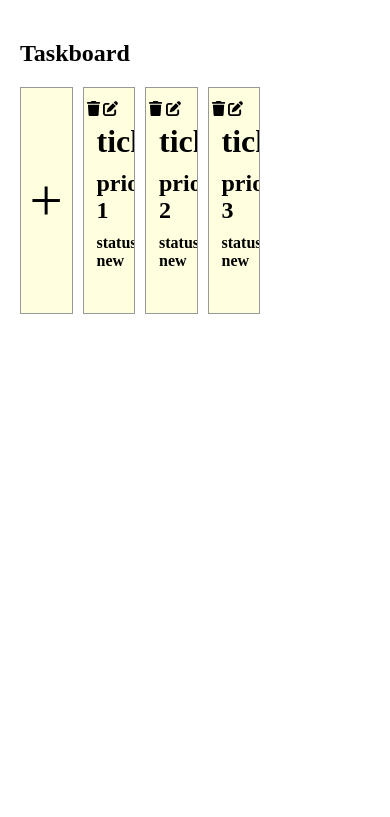
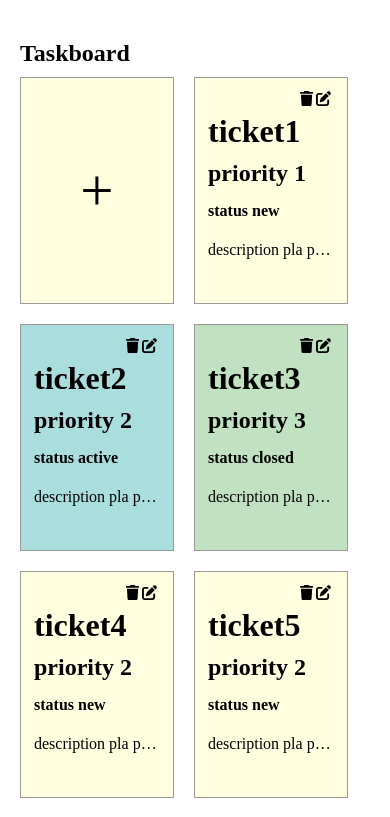
Before and after one commit to ayaashraf1/planRadar, a React (Vite) app in the folder saas-project/: page /listing in a window 390 px wide. Shown: the top 817 px of the page. Built offline with nearby package versions, Linux system fonts and the light colour scheme.

Commit message:
handle responsive-add style based on status

```diff
--- a/saas-project/src/App.css
+++ b/saas-project/src/App.css
@@ -4,7 +4,9 @@
   --redColor: red;
   --grayColor: #999;
   --lightColor: white;
-  --ticketColor: lightyellow;
+  --ticketNewColor: lightyellow;
+  --ticketActiveColor: #add;
+  --ticketClosedColor: #c1e2c1;
 }
 
 body {
--- a/saas-project/src/components/ticketCard/ticketCard.css
+++ b/saas-project/src/components/ticketCard/ticketCard.css
@@ -3,13 +3,21 @@
     width: 15%;
     height: 227px;
     overflow: hidden;
-    background: var(--ticketColor);
+    background: var(--ticketNewColor);
     display: flex;
     flex-direction: column;
     padding: 13px;
     box-sizing: border-box;
-    margin-bottom: 10px;
-    margin-right: 10px;
+    margin-bottom: 20px;
+    margin-right: 20px;
+}
+
+.ticket-card-container.active {
+    background: var(--ticketActiveColor);
+}
+
+.ticket-card-container.closed {
+    background: var(--ticketClosedColor);
 }
 
 .ticket-card-container .edit-delete-container {
@@ -19,14 +27,16 @@
     font-size: 15px;
     cursor: pointer;
 }
-.ticket-card-container .edit-delete-container svg{
+
+.ticket-card-container .edit-delete-container svg {
     pointer-events: none;
 }
+
 .ticket-card-container .edit-delete-container svg:first-child {
     margin-right: 3px;
 }
 
-.ticket-card-container .edit-delete-container > div:hover {
+.ticket-card-container .edit-delete-container>div:hover {
     color: var(--redColor);
 }
 
@@ -36,6 +46,7 @@
     margin: 0;
     margin-top: 5px;
     margin-bottom: 5px;
+    overflow-wrap: break-word;
 }
 
 .ticket-card-container p {
@@ -43,5 +54,29 @@
     display: -webkit-box;
     overflow: hidden !important;
     text-overflow: ellipsis;
-    -webkit-line-clamp: 3;
+    -webkit-line-clamp: 1;
 }
+
+@media (max-width: 823px) {
+    .ticket-card-container {
+        width: 22%;
+    }
+}
+
+@media (max-width: 720px) {
+    .ticket-card-container {
+        width: 30%;
+    }
+}
+
+@media (max-width: 576px) {
+    .ticket-card-container {
+        width: 44%;
+    }
+}
+
+@media (max-width: 375px) {
+    .ticket-card-container {
+        width: 100%;
+    }
+}
--- a/saas-project/src/components/ticketCard/ticketCard.jsx
+++ b/saas-project/src/components/ticketCard/ticketCard.jsx
@@ -16,7 +16,7 @@ const TicketCard = ({ data, showAddPopup }) => {
         showAddPopup(clickedEleData);
     }
 
-    return (<div className="ticket-card-container" key={data.id} id={data.id}>
+    return (<div className={`ticket-card-container ${data.status}`} key={data.id} id={data.id}>
         <div className='edit-delete-container'>
             <div onClick={handleDelete} id={data.id}><FontAwesomeIcon icon={faTrash} /> </div>
             <div onClick={handleEdit} id={data.id} ><FontAwesomeIcon icon={faPenToSquare} /> </div>
--- a/saas-project/src/components/ticketsListing/ticketsListing.css
+++ b/saas-project/src/components/ticketsListing/ticketsListing.css
@@ -1,5 +1,6 @@
 #ticket-listing-container {
     display: flex;
+    flex-wrap: wrap;
 }
 
 #add-new-ticket-div {
@@ -7,15 +8,39 @@
     width: 15%;
     height: 227px;
     overflow: hidden;
-    background: var(--ticketColor);
+    background: var(--ticketNewColor);
     display: flex;
     flex-direction: column;
     padding: 13px;
     box-sizing: border-box;
-    margin-bottom: 10px;
-    margin-right: 10px;
+    margin-bottom: 20px;
+    margin-right: 20px;
     cursor: pointer;
     align-items: center;
     justify-content: center;
     font-size: 59px;
 }
+
+@media (max-width: 823px) {
+    #add-new-ticket-div {
+        width: 22%;
+    }
+}
+
+@media (max-width: 720px) {
+    #add-new-ticket-div {
+        width: 30%;
+    }
+}
+
+@media (max-width: 576px) {
+    #add-new-ticket-div {
+        width: 44%;
+    }
+}
+
+@media (max-width: 375px) {
+    #add-new-ticket-div {
+        width: 100%;
+    }
+}
--- a/saas-project/src/mocks/tickets.js
+++ b/saas-project/src/mocks/tickets.js
@@ -9,13 +9,77 @@ export let ticketsData = [{
     id: "2",
     subject: 'ticket2',
     priority: 2,
-    status: 'new',
+    status: 'active',
     description: 'description pla pla pla description pla pla pla description pla pla pla'
 },
 {
     id: "3",
     subject: 'ticket3',
     priority: 3,
+    status: 'closed',
+    description: 'description pla pla pla description pla pla pla description pla pla pla description pla pla pla description pla pla pla'
+},
+{
+    id: "4",
+    subject: 'ticket4',
+    priority: 2,
     status: 'new',
-    description: 'description pla pla pla description pla pla pla description pla pla pla description pla pla pla description pla pla pla'
-}];
+    description: 'description pla pla pla description pla pla pla description pla pla pla'
+},
+{
+    id: "5",
+    subject: 'ticket5',
+    priority: 2,
+    status: 'new',
+    description: 'description pla pla pla description pla pla pla description pla pla pla'
+},
+{
+    id: "6",
+    subject: 'ticket6',
+    priority: 2,
+    status: 'new',
+    description: 'description pla pla pla description pla pla pla description pla pla pla'
+},
+{
+    id: "7",
+    subject: 'ticket7',
+    priority: 2,
+    status: 'new',
+    description: 'description pla pla pla description pla pla pla description pla pla pla'
+},
+{
+    id: "8",
+    subject: 'ticket8',
+    priority: 2,
+    status: 'new',
+    description: 'description pla pla pla description pla pla pla description pla pla pla'
+},
+{
+    id: "9",
+    subject: 'ticket9',
+    priority: 2,
+    status: 'new',
+    description: 'description pla pla pla description pla pla pla description pla pla pla'
+},
+{
+    id: "10",
+    subject: 'ticket10',
+    priority: 2,
+    status: 'new',
+    description: 'description pla pla pla description pla pla pla description pla pla pla'
+},
+{
+    id: "11",
+    subject: 'ticket11',
+    priority: 2,
+    status: 'new',
+    description: 'description pla pla pla description pla pla pla description pla pla pla'
+},
+{
+    id: "12",
+    subject: 'ticket12',
+    priority: 2,
+    status: 'new',
+    description: 'description pla pla pla description pla pla pla description pla pla pla'
+},
+];
--- a/saas-project/src/pages/homePage/homePage.css
+++ b/saas-project/src/pages/homePage/homePage.css
@@ -1,3 +1,7 @@
 #home-page-container #listing-section {
     padding: 20px;
 }
+
+#home-page-container #listing-section h2 {
+    margin-bottom: 10px;
+}
```
